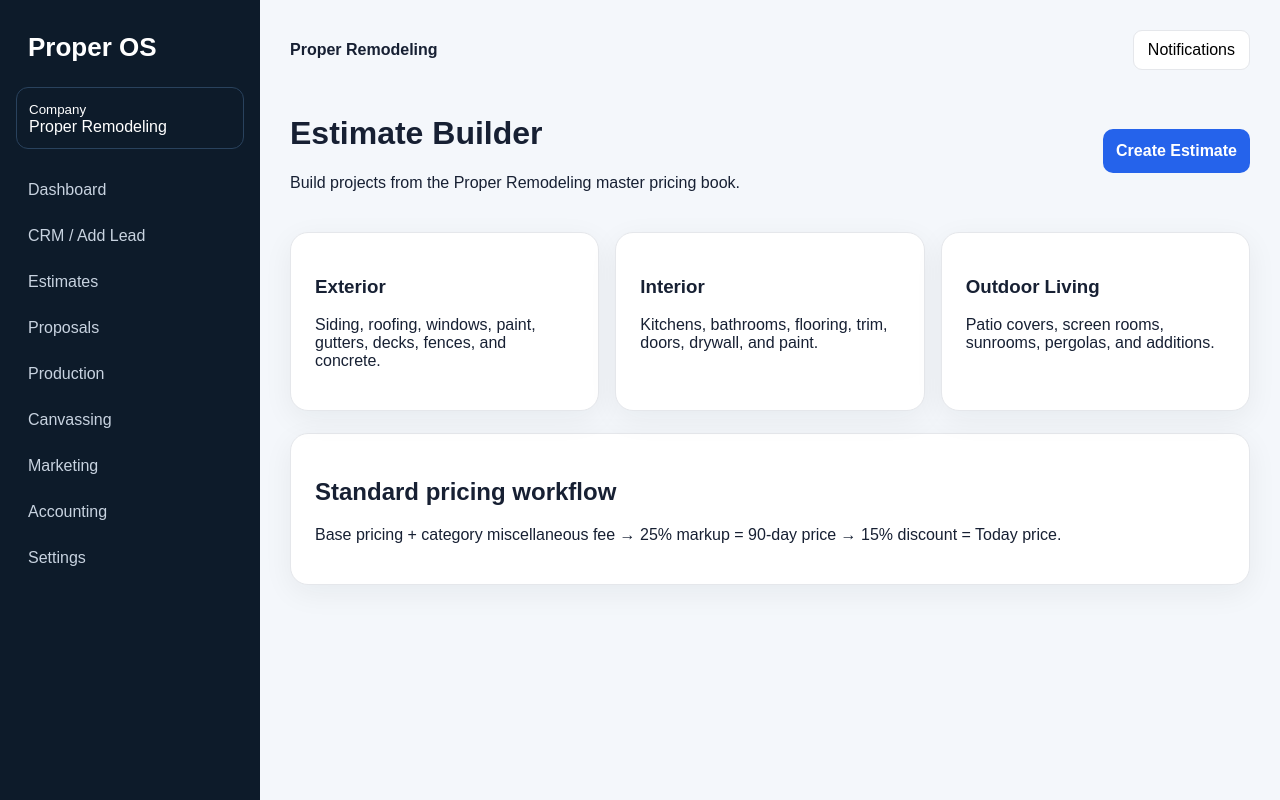
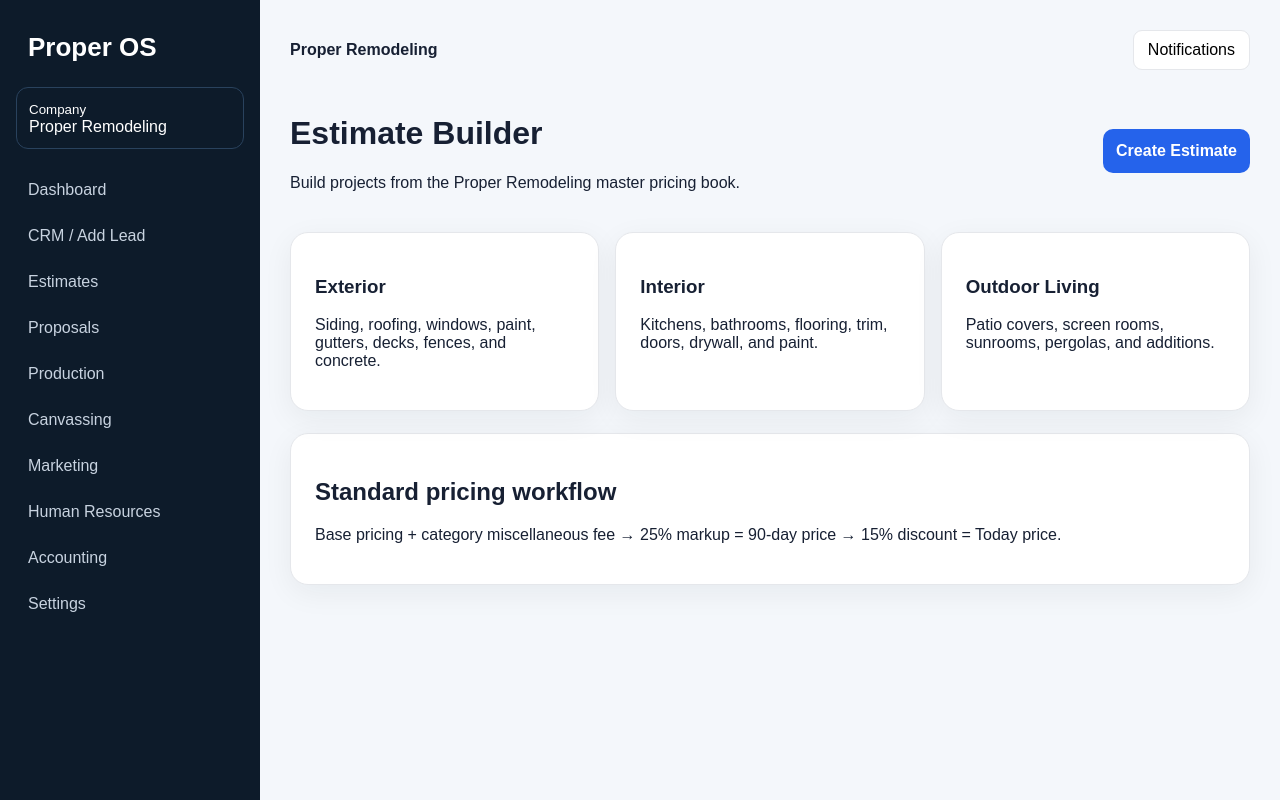
Before and after one commit to csosa122000/ProperOS, a Next.js app: page /estimates in a window 1280 px wide. Built offline with nearby package versions, Linux system fonts and the light colour scheme; no server answers.

Commit message:
Add Human Resources navigation

```diff
--- a/components/app-shell.tsx
+++ b/components/app-shell.tsx
@@ -1,5 +1,5 @@
 import Link from 'next/link';
 import { MobileNav } from '@/components/mobile-nav';
 import { createClient } from '@/lib/supabase/server';
-const links=[['Dashboard','/dashboard'],['CRM / Add Lead','/crm'],['Estimates','/estimates'],['Proposals','/proposals'],['Production','/production'],['Canvassing','/canvassing'],['Marketing','/marketing'],['Accounting','/accounting'],['Settings','/settings']];
+const links=[['Dashboard','/dashboard'],['CRM / Add Lead','/crm'],['Estimates','/estimates'],['Proposals','/proposals'],['Production','/production'],['Canvassing','/canvassing'],['Marketing','/marketing'],['Human Resources','/human-resources'],['Accounting','/accounting'],['Settings','/settings']];
 export async function AppShell({children}:{children:React.ReactNode}){const supabase=await createClient();const {data:{user}}=await supabase.auth.getUser();if(user)await supabase.rpc('claim_pending_memberships');const {data:orgs}=await supabase.rpc('get_my_organizations');return <div className="shell"><aside className="sidebar"><div className="brand">Proper OS</div><div className="org"><small>Company</small><div>{orgs?.[0]?.organization_name||'Proper Remodeling'}</div></div><nav className="nav">{links.map(([n,h])=><Link key={h} href={h}>{n}</Link>)}</nav></aside><main className="main"><header className="top app-header"><div><strong>Proper Remodeling</strong><div style={{color:'#6b7280'}}>{user?.email}</div></div><div className="actions"><MobileNav/><button className="secondary notifications-button">Notifications</button></div></header>{children}</main></div>}
```
